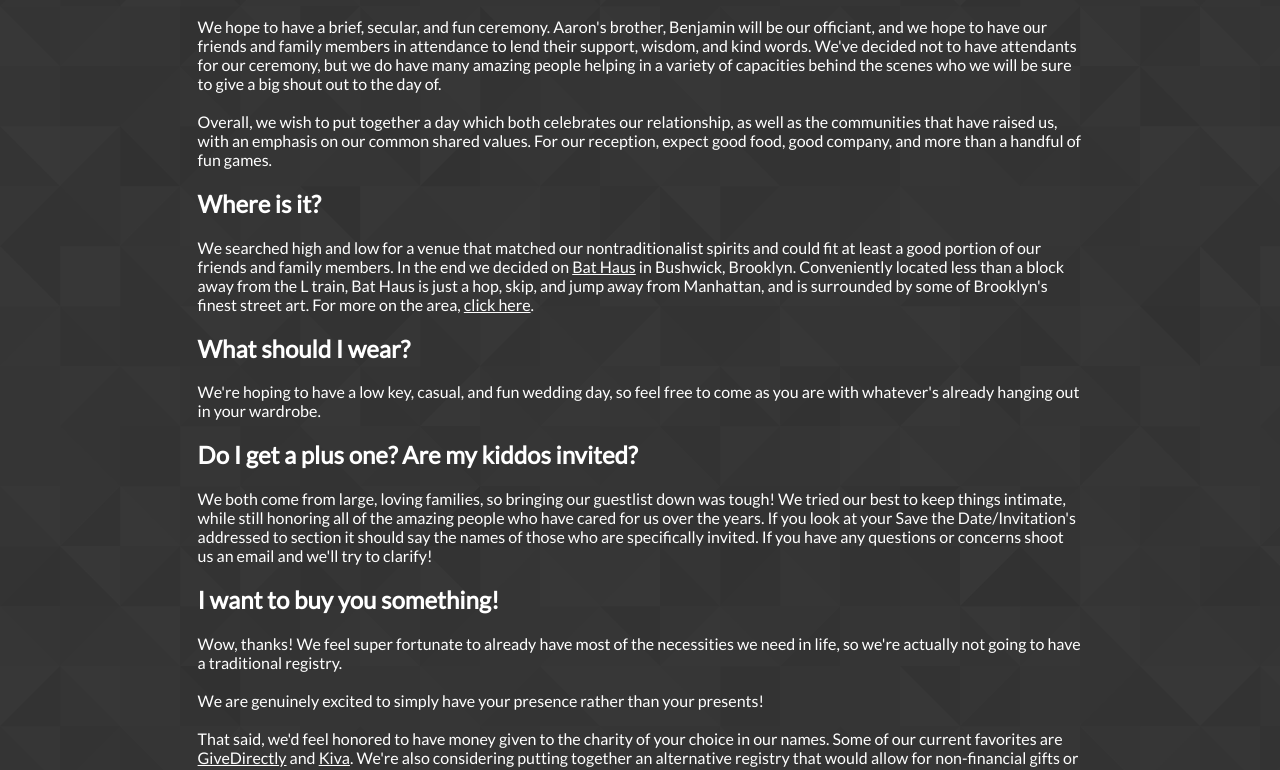
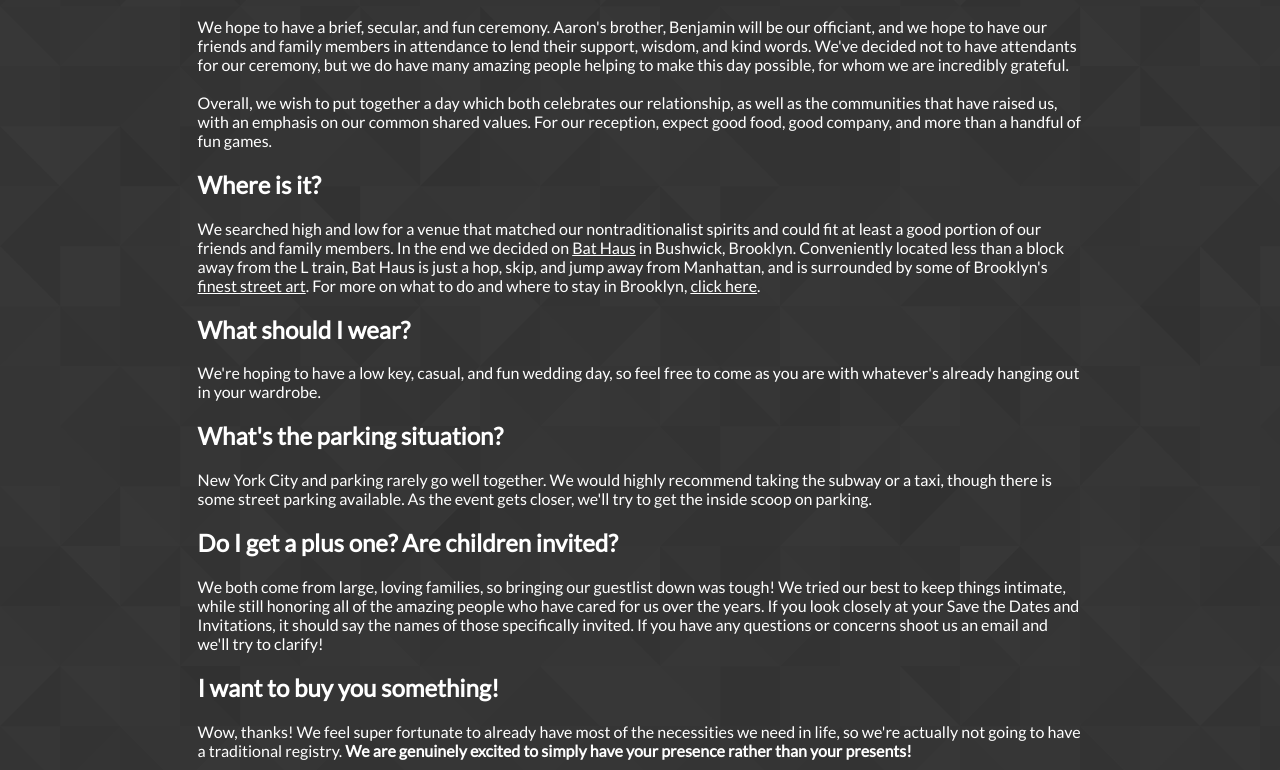
Before and after one commit to sarahzinger/wedsite, a plain HTML site: page day.html in a window 1280 px wide. Shown: the part 114-884 px from the top of the page. Drawn offline with Linux system fonts and the light colour scheme.

Commit message:
last minute edits

```diff
--- a/day.html
+++ b/day.html
@@ -13,29 +13,30 @@
 
 	<div id = "day" class = "text">
 		<h2>What's the day going to be like?</h2>
-		We hope to have a brief, secular, and fun ceremony. Aaron's brother, Benjamin will be our officiant, and we hope to have our friends and family members in attendance to lend their support, wisdom, and kind words. We've decided not to have attendants for our ceremony, but we do have many amazing people helping in a variety of capacities behind the scenes who we will be sure to give a big shout out to the day of.
+		We hope to have a brief, secular, and fun ceremony. Aaron's brother, Benjamin will be our officiant, and we hope to have our friends and family members in attendance to lend their support, wisdom, and kind words. We've decided not to have attendants for our ceremony, but we do have many amazing people helping to make this day possible, for whom we are incredibly grateful.
 		<br>
 		<br> Overall, we wish to put together a day which both celebrates our relationship, as well as the communities that have raised us, with an emphasis on our common shared values. For our reception, expect good food, good company, and more than a handful of fun games.
 		<br>
 
 		<h2>Where is it?</h2>
-		We searched high and low for a venue that matched our nontraditionalist spirits and could fit at least a good portion of our friends and family members. In the end we decided on <a href = "http://bathaus.tumblr.com">Bat Haus</a> in Bushwick, Brooklyn. Conveniently located less than a block away from the L train, Bat Haus is just a hop, skip, and jump away from Manhattan, and is surrounded by some of Brooklyn's finest street art. For more on the area, <a href ="where.html">click here</a>.
+		We searched high and low for a venue that matched our nontraditionalist spirits and could fit at least a good portion of our friends and family members. In the end we decided on <a href = "http://www.bathaus.com/rentals.html">Bat Haus</a> in Bushwick, Brooklyn. Conveniently located less than a block away from the L train, Bat Haus is just a hop, skip, and jump away from Manhattan, and is surrounded by some of Brooklyn's <a href= "http://www.yelp.com/biz/bushwick-collective-street-art-new-york">finest street art</a>. For more on what to do and where to stay in Brooklyn, <a href ="where.html">click here</a>.
 		<br>
 
 		<h2>What should I wear?</h2>
 		We're hoping to have a low key, casual, and fun wedding day, so feel free to come as you are with whatever's already hanging out in your wardrobe.
 		<br>
 
-		<h2>Do I get a plus one? Are my kiddos invited?</h2>
-		We both come from large, loving families, so bringing our guestlist down was tough! We tried our best to keep things intimate, while still honoring all of the amazing people who have cared for us over the years. If you look at your Save the Date/Invitation's addressed to section it should say the names of those who are specifically invited. If you have any questions or concerns shoot us an email and we'll try to clarify!
+		<h2>What's the parking situation?</h2>
+		New York City and parking rarely go well together. We would highly recommend taking the subway or a taxi, though there is some street parking available. As the event gets closer, we'll try to get the inside scoop on parking.
+		<br>
+
+		<h2>Do I get a plus one? Are children invited?</h2>
+		We both come from large, loving families, so bringing our guestlist down was tough! We tried our best to keep things intimate, while still honoring all of the amazing people who have cared for us over the years. If you look closely at your Save the Dates and Invitations, it should say the names of those specifically invited. If you have any questions or concerns shoot us an email and we'll try to clarify!
 
 		<h2>I want to buy you something!</h2>
-		 Wow, thanks! We feel super fortunate to already have most of the necessities we need in life, so we're actually not going to have a traditional registry.
+		 Wow, thanks! We feel super fortunate to already have most of the necessities we need in life, so we're actually not going to have a traditional registry. <b> We are genuinely excited to simply have your presence rather than your presents! </b>
 		 <br>
-		 <br>
-		 We are genuinely excited to simply have your presence rather than your presents!
-		 <br>
-		 <br> That said, we'd feel honored to have money given to the charity of your choice in our names. Some of our current favorites are <a href ="http://givedirectly.org/">GiveDirectly</a> and <a href ="http://www.kiva.org/">Kiva</a>. We're also considering putting together an alternative registry that would allow for non-financial gifts or alternative gifts. If we decide to do so we'll be sure to post it here.
+		 <br> As always, we would feel honored to have any amount of money given to the charity of your choice in our names. Some of our current favorites are <a href ="http://givedirectly.org/">GiveDirectly</a> and <a href ="http://www.kiva.org/">Kiva</a>. We're also considering putting together an alternative registry that would allow for non-financial gifts. If we decide to do so we'll be sure to post it here.
 		<br>
 		<br>
 		We hope to see you in September!
```
Also changed, not shown: where.html (+6 -5 lines).
